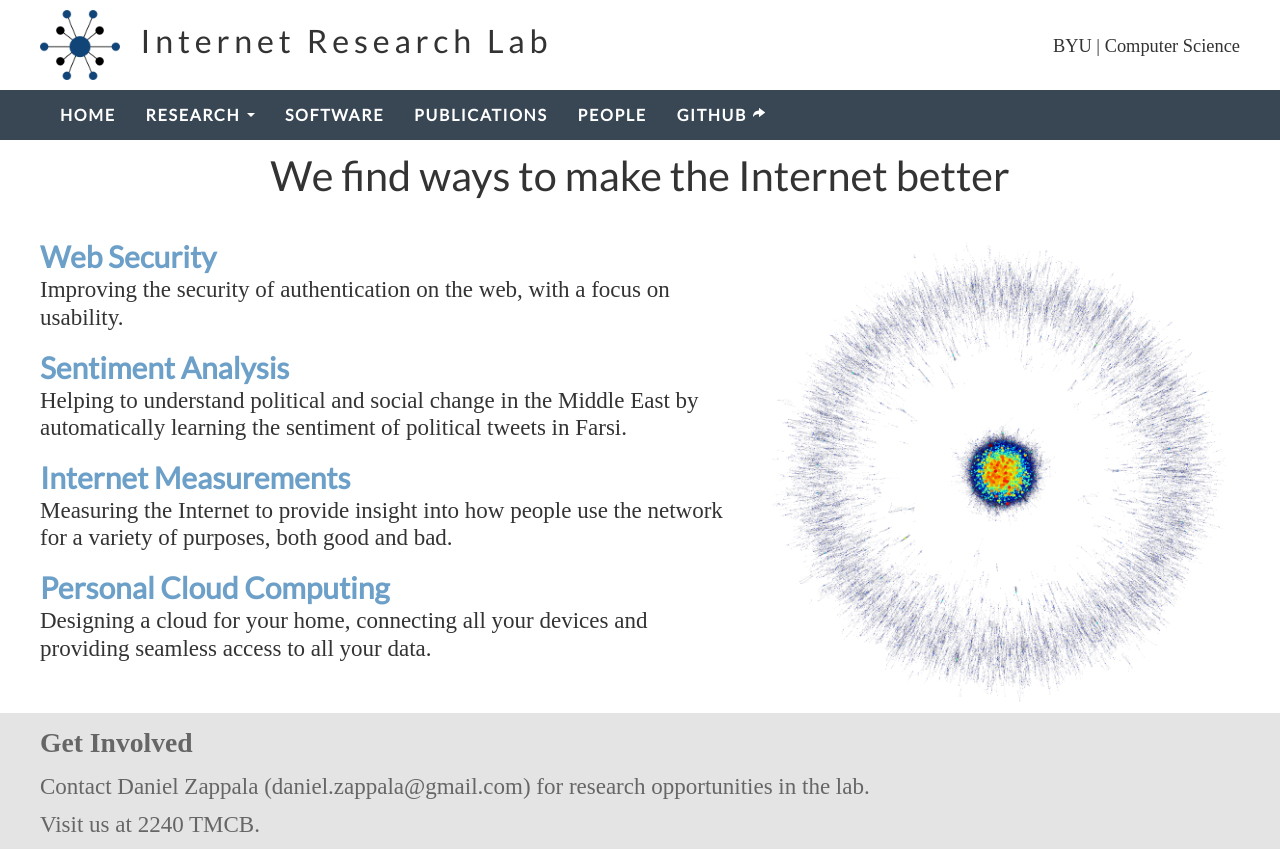
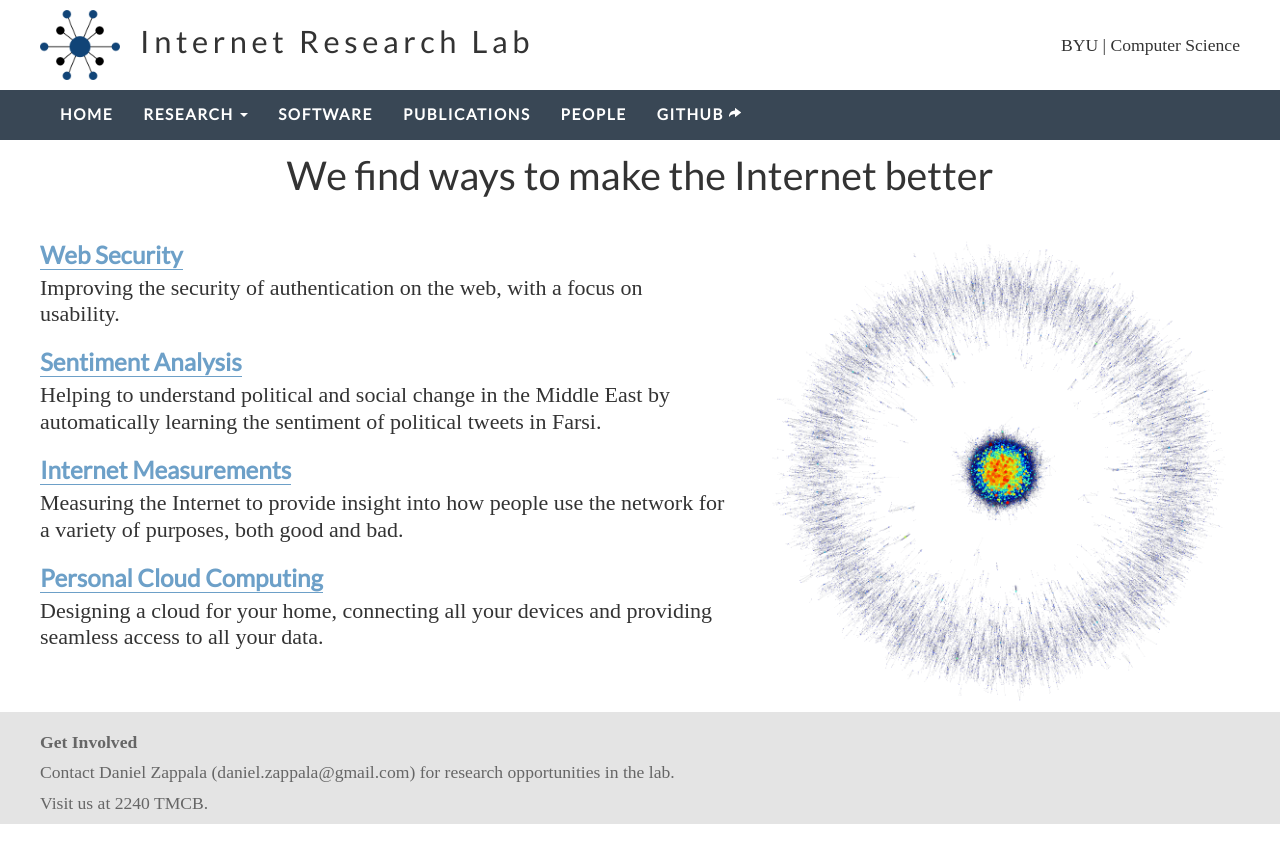
Before and after one commit to byu-ilab/ilab-web, a Flask app: page / in a window 1280 px wide. Shown: the top 850 px of the page. Run offline with Flask 2, Linux system fonts and the light colour scheme; some libraries are stand-ins or nearby versions.

Commit message:
Updated style and fixed bad links

```diff
--- a/static/css/app.css
+++ b/static/css/app.css
@@ -2,7 +2,7 @@
 
 body {
     font-family: 'Volkorn', serif;
-    font-size: 23px;
+    font-size: 22px;
     line-height: 1.2;
     color: #333;
 }
@@ -33,11 +33,13 @@ body {
 .header a {
     font-weight: normal;
     color: #333;
+    border-bottom: none;
 }
 
 .header a:hover {
     color: #333;
     text-decoration: none;
+    border-bottom: none;
 }
 
 /* Menu */
@@ -76,6 +78,11 @@ body {
 
 .nav a {
     text-decoration: none;
+    border-bottom: none;
+}
+
+.nav a:hover {
+    border-bottom: none;
 }
 
 .navbar .brand {
@@ -155,10 +162,14 @@ a {
     color: #6DA0C8;
     font-weight: 600;
     text-decoration: none;
+    border-bottom: 1px solid #6DA0C8;
 }
 
 a:hover {
     color: #6DA0C8;
+    color: #990011;
+    text-decoration: none;
+    border-bottom: 1px solid #990011;
 }
 
 /* Banner */
@@ -266,7 +277,7 @@ a:hover {
 
 h1 {
     font-family: 'Lato';
-    font-size: 1.3em;
+    font-size: 1.1em;
     color: #666;
     margin: 10px 0px 10px 0px;
 }
@@ -276,8 +287,8 @@ h1.headline {
 }
 
 h2 {
-    font-size: 1.2em;
-    margin: 10px 0px;
+    font-size: 1em;
+    margin: 10px 0px 0px 0px;
 }
 
 h2 a {
@@ -463,6 +474,10 @@ pre {
     margin: 50px 0px;
 }
 
+.smaller {
+    font-size: 0.8em;
+}
+
 /* Larger Screens */
 @media screen and (min-width:600px) {
     .container {
--- a/templates/index.html
+++ b/templates/index.html
@@ -48,7 +48,7 @@
 <div class="light-gray">
   <div class="container">
     <div class="row-fluid">
-      <div class="span12">
+      <div class="span12 smaller">
 	<h2>Get Involved</h2>
 	<p>Contact Daniel Zappala (daniel.zappala@gmail.com) for
 	  research opportunities in the lab.</p>
--- a/templates/research/streaming-video.html
+++ b/templates/research/streaming-video.html
@@ -3,7 +3,7 @@
 {% block page %}
 
 <div class="container breadcrumbs">
-  <p>» Research » <a href="/research/past-projects">Past Projects</a> » <a href="/research/internet-measurements">Internet Measurements</a></p>
+  <p>» Research » <a href="/research/past-projects">Past Projects</a> » <a href="/research/streaming-video">Streaming Video</a></p>
 </div>
 
 <div class="container">
--- a/templates/research/wireless-modeling.html
+++ b/templates/research/wireless-modeling.html
@@ -3,7 +3,7 @@
 {% block page %}
 
 <div class="container breadcrumbs">
-  <p>» Research » <a href="/research/past-projects">Past Projects</a> » <a href="/research/wireless-networks">Wireless Network Modeling and Mapping</a></p>
+  <p>» Research » <a href="/research/past-projects">Past Projects</a> » <a href="/research/wireless-modeling">Wireless Network Modeling and Mapping</a></p>
 </div>
 
 <div class="container">
```
